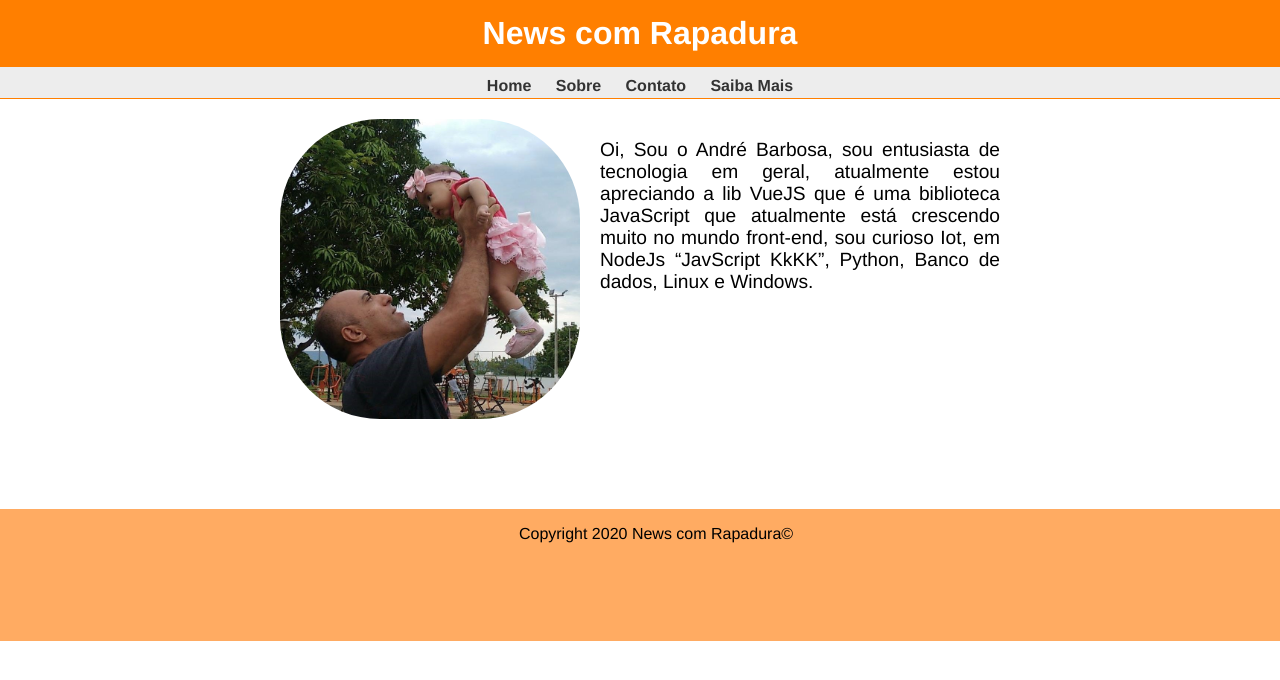
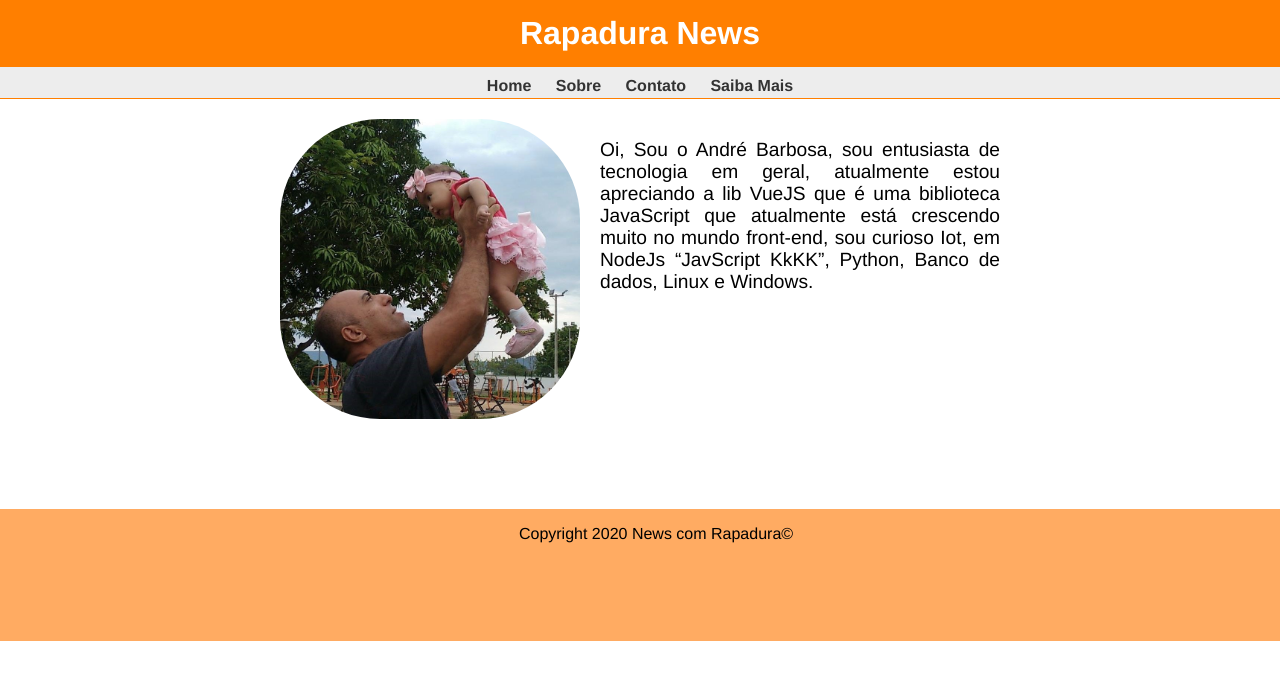
Before and after one commit to aldisseia/newsRapadura, a plain HTML site: page sobre.html in a window 1280 px wide. Shown: the top 680 px of the page. Drawn offline with Linux system fonts and the light colour scheme.

Commit message:
Modificação dos dados no title de todas as paginas

```diff
--- a/sobre.html
+++ b/sobre.html
@@ -1,14 +1,14 @@
 <html>
 <head>
   <meta content="width=device-width, initial-scale=1, maximum-scale=1" name="viewport">
-  <title>TESTE DE IMAGEM</title>
+  <title>Sobre Rapadura News</title>
   <link rel="stylesheet" href="./css/app.css">
 </style>
 </head>
 <body>
   <header class="header-top  bg-oranger">
     <div class="text-center text-title text-white header-title">
-      News com Rapadura
+        Rapadura News
     </div>
     <nav class="nav-bar row text-center">
       <ul class="menu ">
```
Also changed, not shown: contact.html (+2 -2 lines), index.html (+2 -2 lines), more.html (+2 -2 lines).
